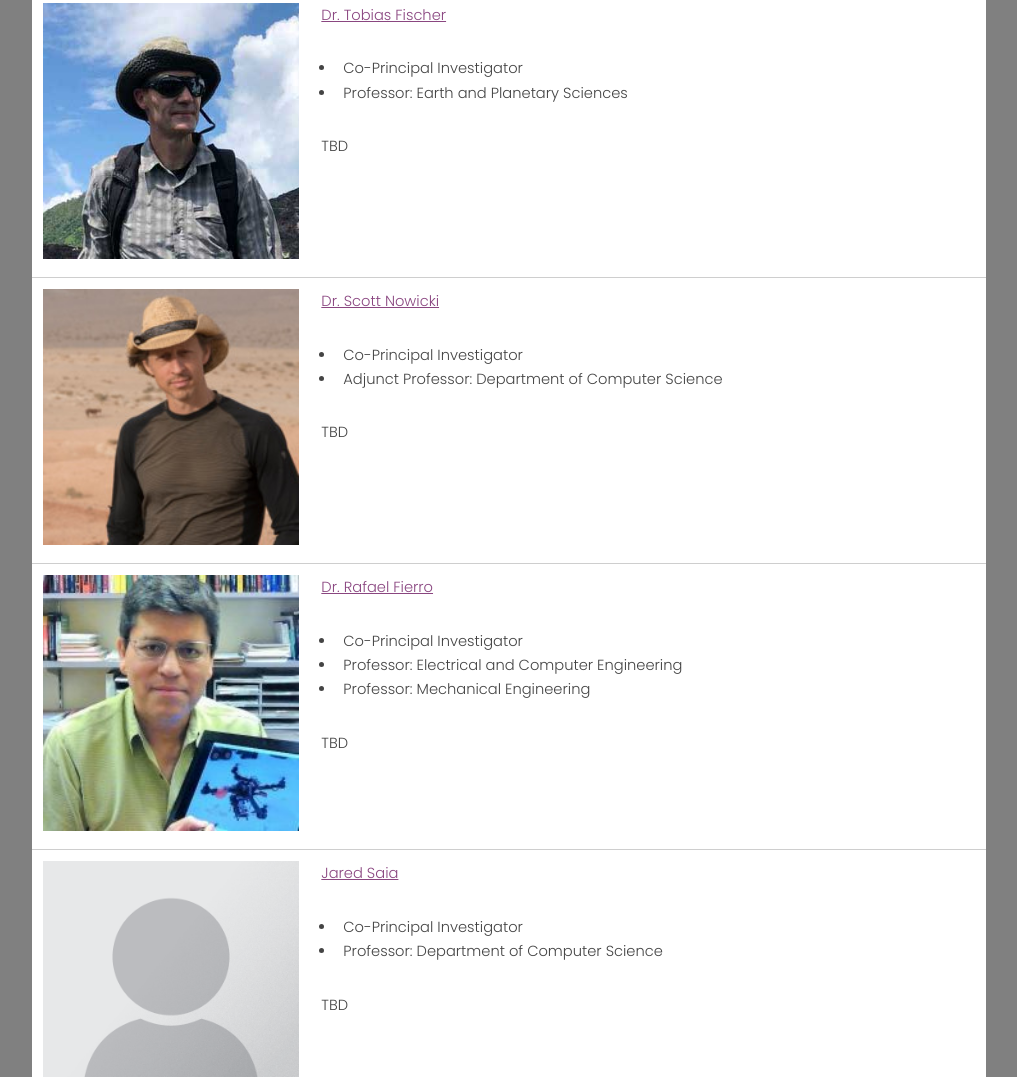
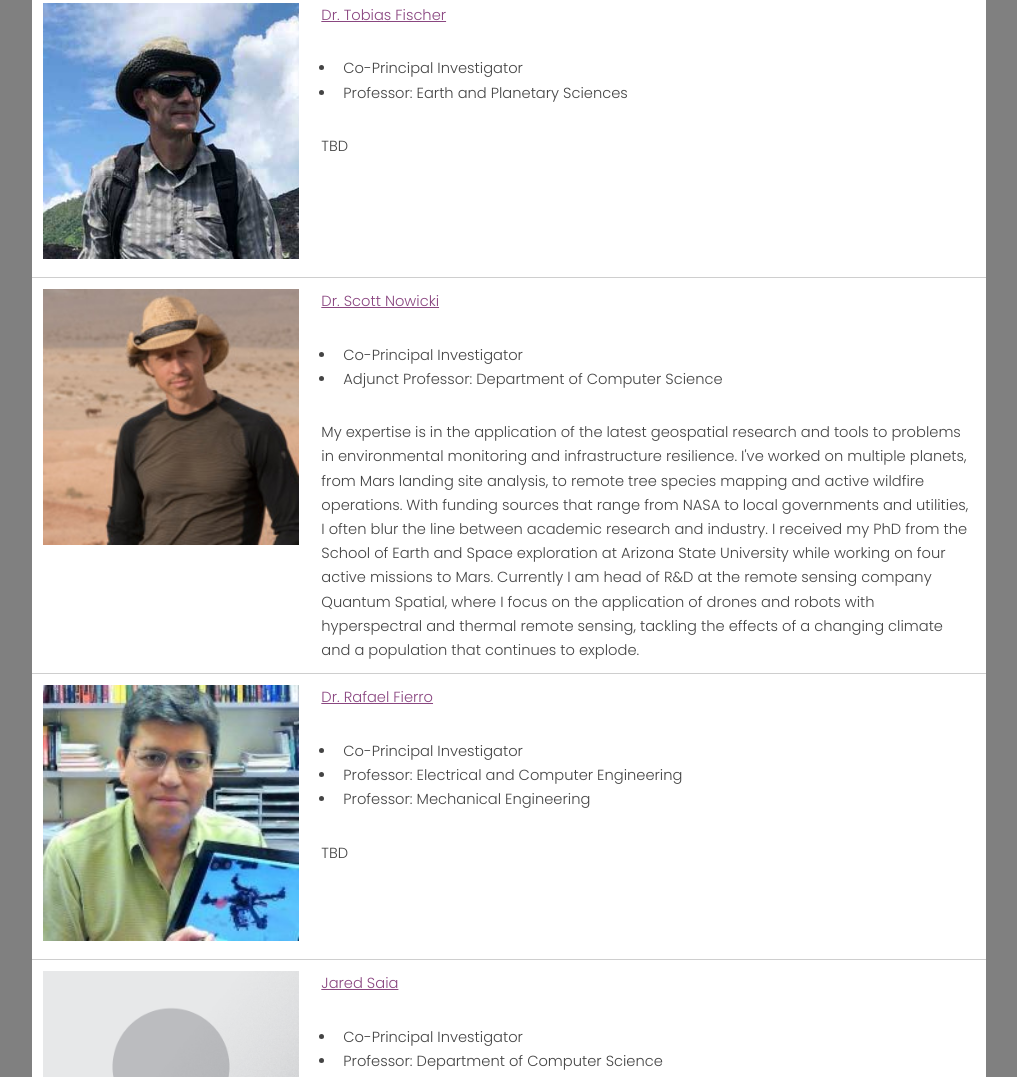
Before and after one commit to BCLab-UNM/volcan_website, a plain HTML site: page personnel.html in a window 1280 px wide. Shown: the part 881-1958 px from the top of the page, without its empty margins (131-1148 px from the left). Drawn offline with Linux system fonts and the light colour scheme.

Commit message:
Added Scott Bio

```diff
--- a/personnel.html
+++ b/personnel.html
@@ -111,7 +111,7 @@
                         <li>Co-Principal Investigator</li>
                         <li>Adjunct Professor: Department of Computer Science</li>
                     </ul>
-                    TBD
+                    My expertise is in the application of the latest geospatial research and tools to problems in environmental monitoring and infrastructure resilience. I've worked on multiple planets, from Mars landing site analysis, to remote tree species mapping and active wildfire operations. With funding sources that range from NASA to local governments and utilities, I often blur the line between academic research and industry. I received my PhD from the School of Earth and Space exploration at Arizona State University while working on four active missions to Mars. Currently I am head of R&D at the remote sensing company Quantum Spatial, where I focus on the application of drones and robots with hyperspectral and thermal remote sensing, tackling the effects of a changing climate and a population that continues to explode.
                 </td>
             </tr>
             <tr>
```
